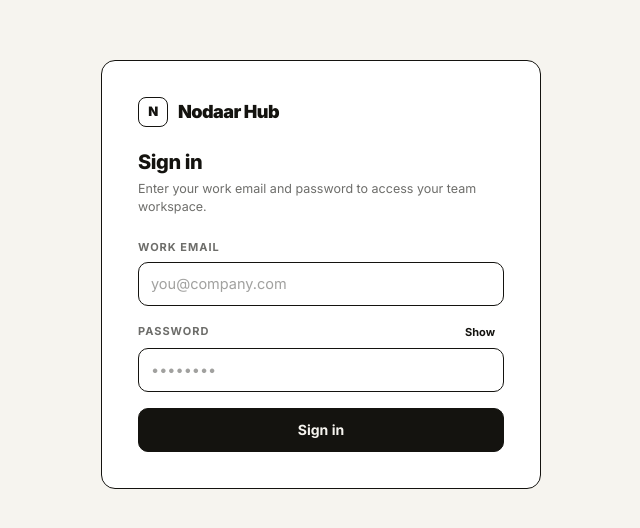
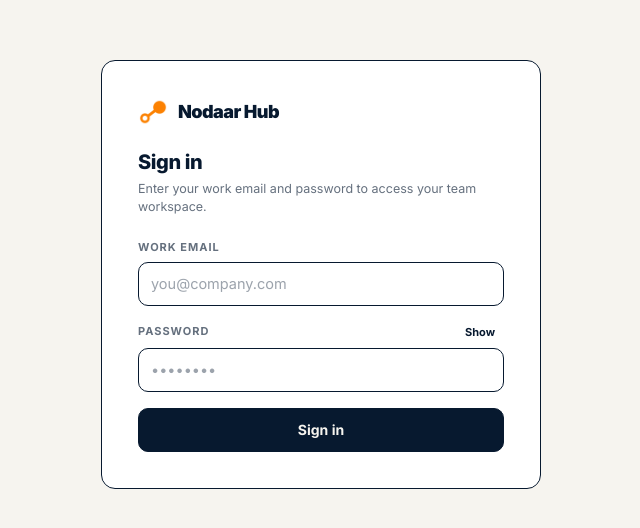
Before and after one commit to Nureeynie/Nodaar_Team, a website built with Vite: page app.html in a window 1280 px wide. Shown: the part 126-654 px from the top of the page, without its empty margins (319-959 px from the left). Built offline with nearby package versions, Linux system fonts and the light colour scheme.

Commit message:
feat(branding): update brand logo to favicon image and refine brand navy and orange colors

```diff
--- a/app.html
+++ b/app.html
@@ -24,7 +24,7 @@
 <!-- AUTH -->
 <div id="ds-auth">
   <div class="auth-card" id="auth-card">
-    <div class="brand" style="margin-bottom:24px"><span class="brand-mark">N</span> Nodaar Hub</div>
+    <div class="brand" style="margin-bottom:24px"><img class="brand-mark" src="./assets/favicon.png" alt=""> Nodaar Hub</div>
 
     <div id="auth-signin-view">
       <h2 style="margin-bottom:6px">Sign in</h2>
@@ -69,7 +69,7 @@
   <header id="ds-mobile-bar">
     <div style="display:flex;align-items:center;gap:10px">
       <button type="button" class="btn sm ghost" id="mobile-menu-btn" aria-label="Open navigation menu" style="padding:4px 8px;font-size:20px;line-height:1">☰</button>
-      <div class="brand" style="font-size:16px"><span class="brand-mark" style="width:26px;height:26px;font-size:11px">N</span> Nodaar</div>
+      <div class="brand" style="font-size:16px"><img class="brand-mark" src="./assets/favicon.png" alt="" style="width:26px;height:26px"> Nodaar</div>
     </div>
     <div style="display:flex;align-items:center;gap:8px">
       <span class="tag muted-tag" id="mobile-role-tag" style="font-size:10.5px">Member</span>
@@ -84,7 +84,7 @@
   <div id="ds-drawer-backdrop" class="drawer-backdrop hidden"></div>
   <aside id="ds-mobile-drawer" class="mobile-drawer hidden" aria-label="Mobile full navigation">
     <div style="display:flex;align-items:center;justify-content:space-between;margin-bottom:14px;padding-bottom:10px;border-bottom:1px solid var(--line-soft)">
-      <div class="brand"><span class="brand-mark">N</span> Nodaar</div>
+      <div class="brand"><img class="brand-mark" src="./assets/favicon.png" alt=""> Nodaar</div>
       <button type="button" class="btn sm ghost" id="drawer-close-btn" aria-label="Close menu" style="padding:4px 8px;font-size:16px">✕</button>
     </div>
     <div style="margin-bottom:14px">
@@ -108,7 +108,7 @@
   </aside>
 
   <aside id="ds-sidebar" aria-label="Main navigation">
-    <div class="brand"><span class="brand-mark">N</span> Nodaar</div>
+    <div class="brand"><img class="brand-mark" src="./assets/favicon.png" alt=""> Nodaar</div>
     <div>
       <span class="label">Viewing as</span>
       <div class="role-switch" id="role-switch" role="group" aria-label="Role switcher">
--- a/css/ds.css
+++ b/css/ds.css
@@ -1,11 +1,12 @@
 /* ============================================================
    NODAAR DESIGN SYSTEM — editorial, print-like, mobile-first
-   bg #F6F4EF · ink #14130F · alert #B83A17 · white cards, 1px ink borders
+   bg #F6F4EF · ink #07192F (brand navy) · accent #FE8A03 (brand orange)
+   alert #B83A17 · white cards, 1px ink borders
    ============================================================ */
 :root{
-  --bg:#F6F4EF; --ink:#14130F; --ink-60:rgba(20,19,15,.62); --ink-40:rgba(20,19,15,.4);
-  --card:#FFFFFF; --line:#14130F; --line-soft:rgba(20,19,15,.16);
-  --alert:#B83A17; --ok:#1E6B3C;
+  --bg:#F6F4EF; --ink:#07192F; --ink-60:rgba(7,25,47,.62); --ink-40:rgba(7,25,47,.4);
+  --card:#FFFFFF; --line:#07192F; --line-soft:rgba(7,25,47,.16);
+  --accent:#FE8A03; --alert:#B83A17; --ok:#1E6B3C;
   --font:'Inter',system-ui,-apple-system,sans-serif;
   --r:14px; --r-sm:10px;
   --sp1:6px; --sp2:10px; --sp3:16px; --sp4:24px; --sp5:36px; --sp6:56px;
@@ -170,7 +171,7 @@ button{font-family:var(--font)}
 
 /* ── brand ── */
 .brand{display:flex;align-items:center;gap:var(--sp2);font-weight:900;font-size:18px;letter-spacing:-0.03em}
-.brand-mark{width:30px;height:30px;border:1.5px solid var(--ink);border-radius:8px;display:flex;align-items:center;justify-content:center;font-size:13px;font-weight:900;background:var(--card)}
+.brand-mark{width:30px;height:30px;border:0;border-radius:8px;object-fit:contain;background:transparent;flex:none}
 
 /* ── role switcher ── */
 .role-switch{display:flex;border:1px solid var(--line);border-radius:var(--r-sm);overflow:hidden;background:var(--card)}
--- a/vite.config.js
+++ b/vite.config.js
@@ -7,6 +7,8 @@ export default defineConfig({
     emptyOutDir: true,
   },
   server: {
+    host: true,
+    allowedHosts: true,
     port: 5173,
   }
 });
```
Also changed, not shown: index.html (+4 -4 lines).
